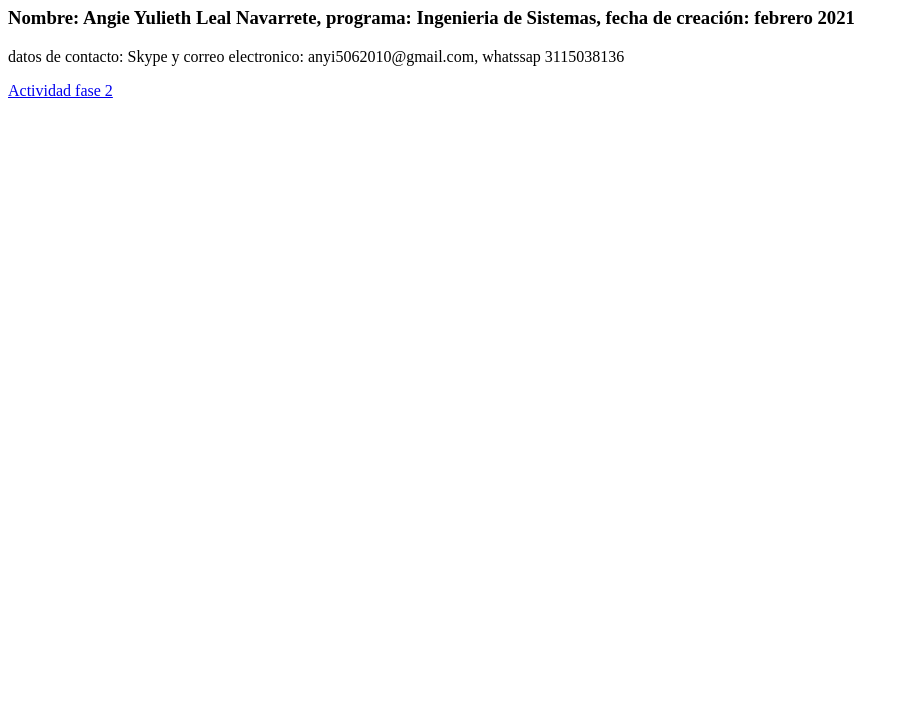
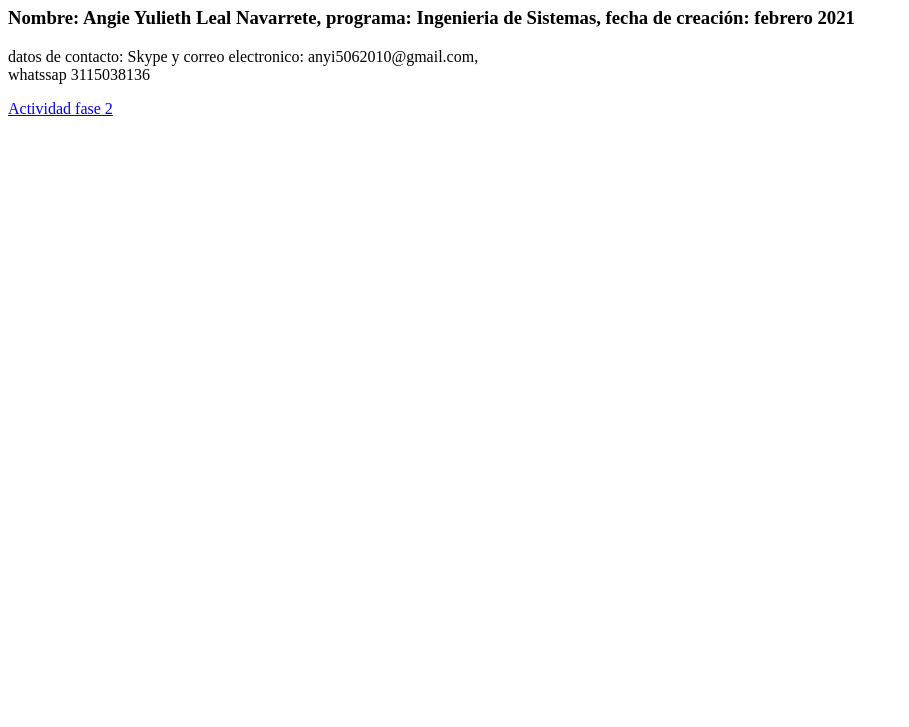
Before and after one commit to ayln971/DSW-AngieLeal, a plain HTML site: page index.html in a window 1280 px wide. Shown: the part 73-800 px from the top of the page, without its empty margins (0-909 px from the left). Drawn offline with Linux system fonts and the light colour scheme.

Commit message:
Actividad 2
actividad 2 ultima

```diff
--- a/index.html
+++ b/index.html
@@ -14,7 +14,7 @@
     </h3>
     <p>
         datos de contacto:
-        Skype y correo electronico: anyi5062010@gmail.com,
+        Skype y correo electronico: anyi5062010@gmail.com,<br>
          whatssap 3115038136
     </p>
     <a href="Fase2/desing.html">Actividad fase 2</a>
```
